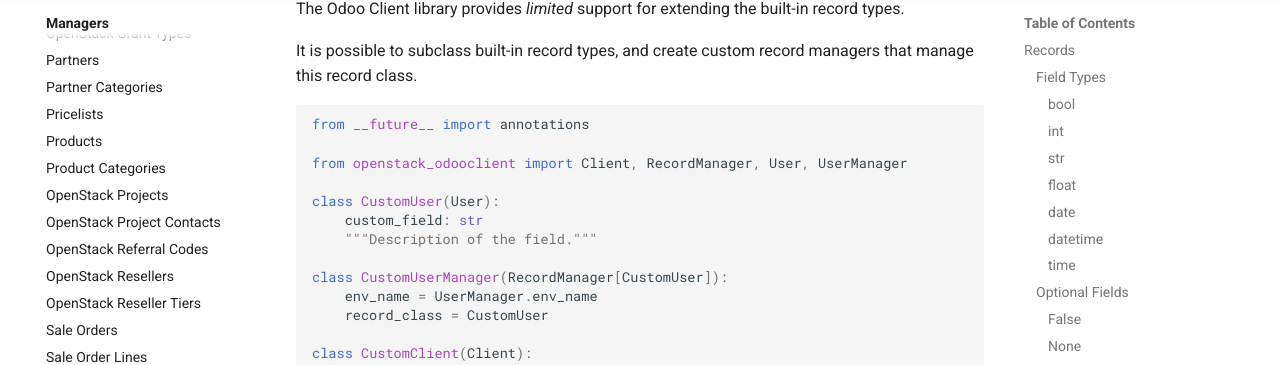
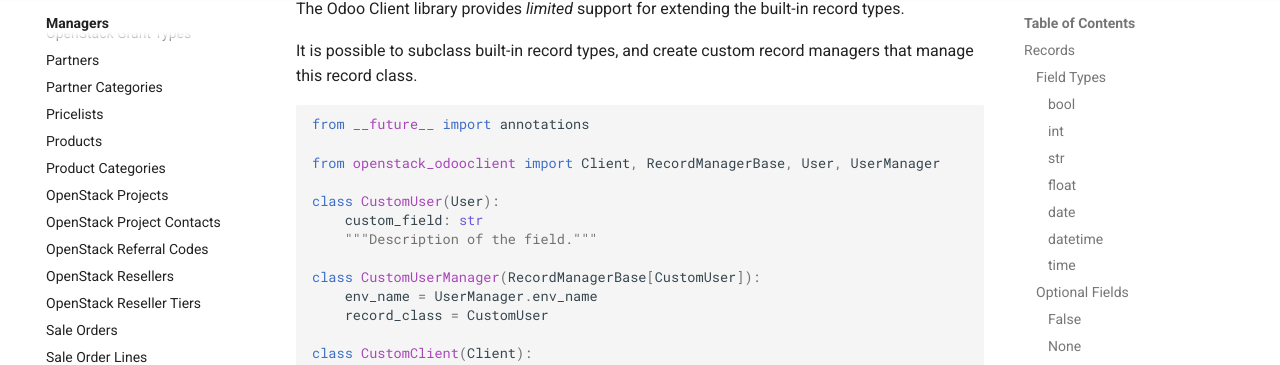
Before and after one commit to catalyst-cloud/python-openstack-odooclient, an MkDocs documentation site: the page built from docs/managers/custom.md, in a window 1280 px wide and 900 px high, scrolled down 15168 px. Shown: the part 106-471 px from the top of the window. Built offline with MkDocs 1.6.1 and Material for MkDocs 9.7.7, drawn with Linux system fonts in a browser that asks for light colours; comment, search, counter and statistics services are not loaded.

Commit message:
RecordManager -> RecordManagerBase

````diff
--- a/docs/managers/custom.md
+++ b/docs/managers/custom.md
@@ -776,13 +776,13 @@
 ```python
 from __future__ import annotations
 
-from openstack_odooclient import Client, RecordManager, User, UserManager
+from openstack_odooclient import Client, RecordManagerBase, User, UserManager
 
 class CustomUser(User):
     custom_field: str
     """Description of the field."""
 
-class CustomUserManager(RecordManager[CustomUser]):
+class CustomUserManager(RecordManagerBase[CustomUser]):
     env_name = UserManager.env_name
     record_class = CustomUser
 
````
